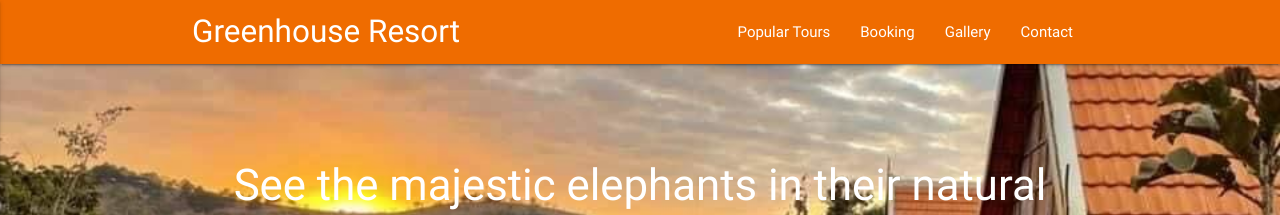
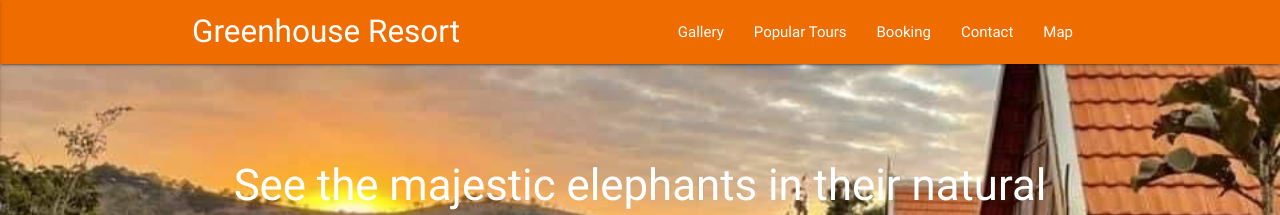
Before and after one commit to yong-lim/greenhouse-retreat, a Jekyll site: the page built from index.md, in a window 1280 px wide. Shown: the top 215 px of the page. Built offline with Jekyll 4.4.1, drawn with Linux system fonts in a browser that asks for light colours; nearby versions of some CDN libraries.

Commit message:
Add map link

```diff
--- a/_data/nav.yml
+++ b/_data/nav.yml
@@ -1,11 +1,14 @@
+- title : Gallery
+  link  : "#gallery"
+
 - title : Popular Tours
   link  : "#popular"
 
 - title : Booking
   link  : "#booking"
 
-- title : Gallery
-  link  : "#gallery"
-
 - title : Contact
   link  : "#contact"
+
+- title : Map
+  link  : "#map"
```
